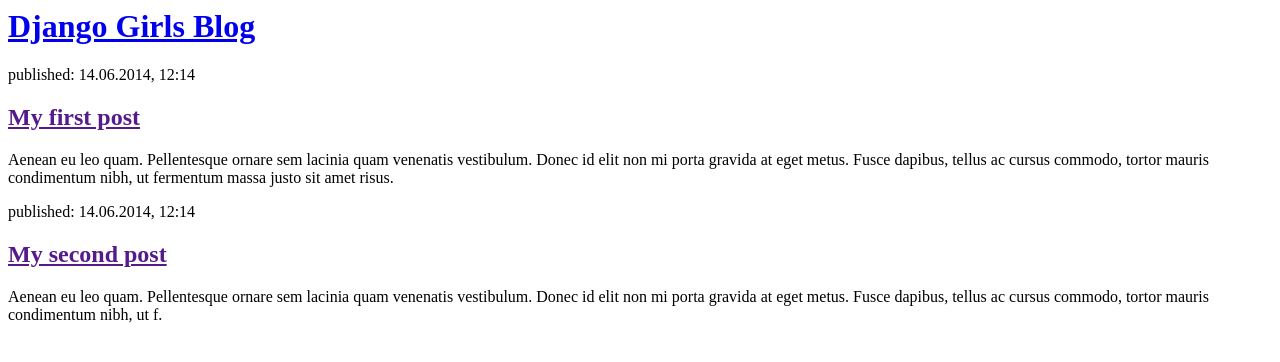
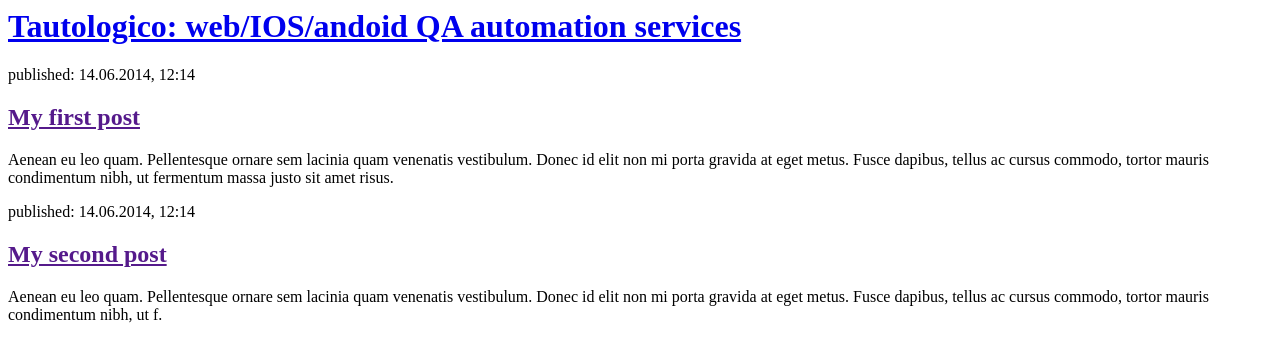
Before and after one commit to alexissoko/my-first-blog, a Django app: page / in a window 1280 px wide. Shown: the top 362 px of the page. Run offline with Django 3.2, Linux system fonts and the light colour scheme.

Commit message:
Changed the HTML for the site.

```diff
--- a/blog/templates/blog/post_list.html
+++ b/blog/templates/blog/post_list.html
@@ -1,10 +1,10 @@
 <html>
     <head>
-        <title>Tautologico: web/IOS/andoid QA automation services</title>
+        <title>Tautologico</title>
     </head>
     <body>
         <div>
-            <h1><a href="/">Django Girls Blog</a></h1>
+            <h1><a href="/">Tautologico: web/IOS/andoid QA automation services</a></h1>
         </div>
 
         <div>
```
